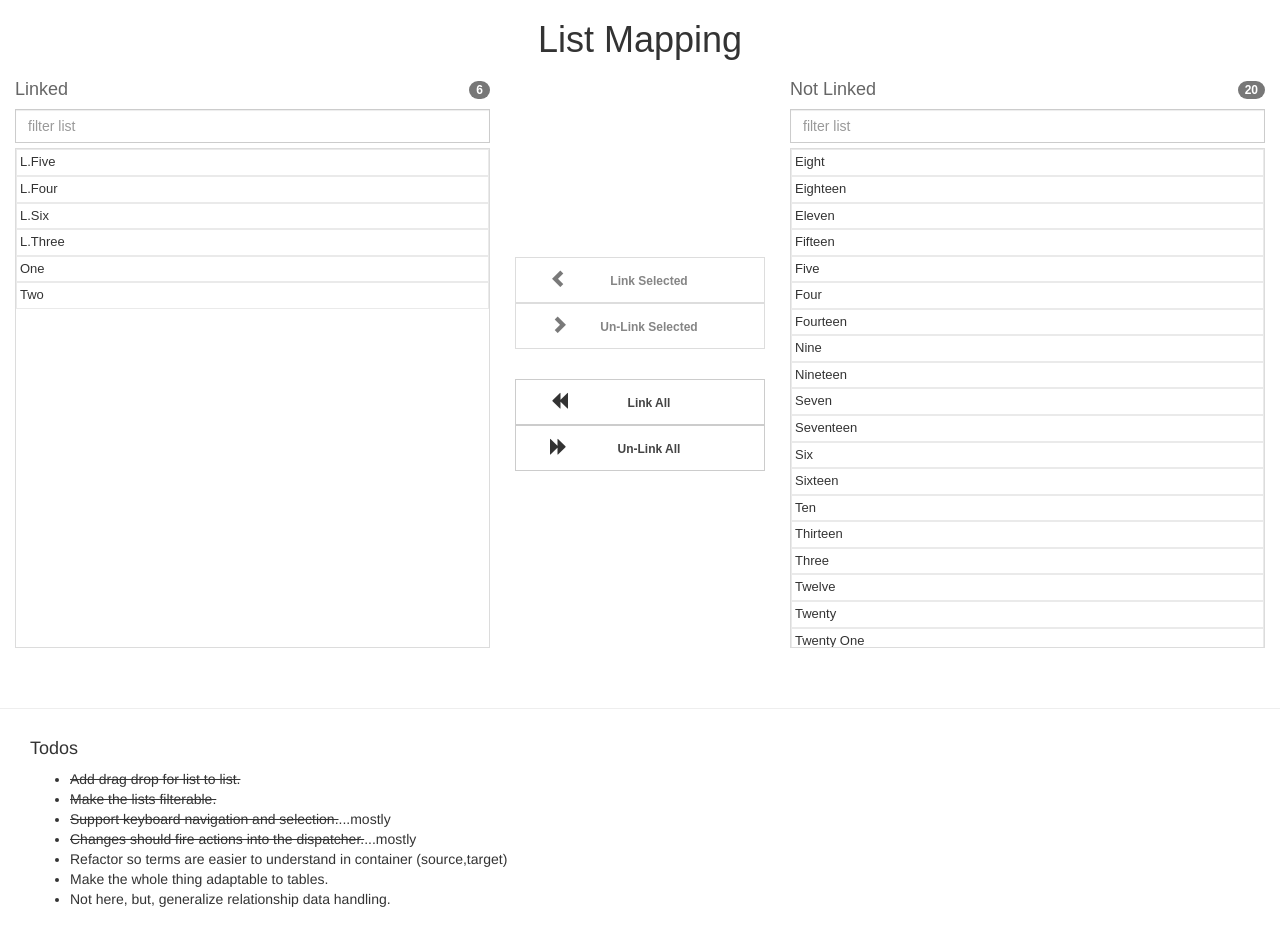
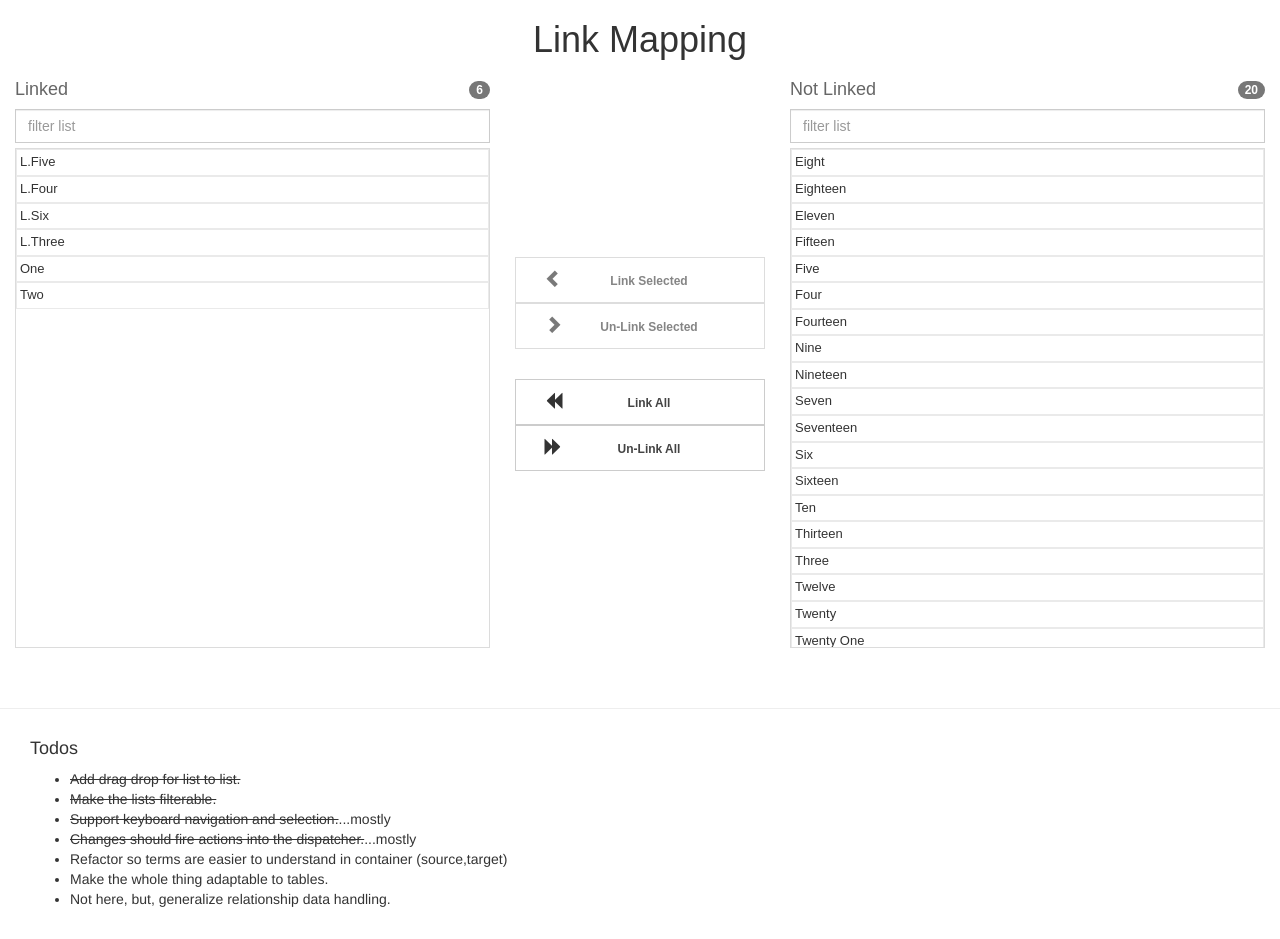
Before and after one commit to iq-mschmeets/ListMapper, a React app: page / in a window 1280 px wide. Built offline with nearby package versions, Linux system fonts and the light colour scheme.

Commit message:
ONe more update

```diff
--- a/src/index.js
+++ b/src/index.js
@@ -51,7 +51,7 @@ export default class App extends React.Component {
 
 		return (
 			<div className="App">
-				<h1>List Mapping</h1>
+				<h1>Link Mapping</h1>
 				<ListMapper data={data} dispatcher={dispatcher} />
 			</div>
 		);
--- a/src/styles.css
+++ b/src/styles.css
@@ -13,7 +13,7 @@
 	font-size: 12px;
 	color: #444;
 	display: inline-block;
-	width: 75%;
+	width: 80%;
 }
 .list-mapper .selected-item {
 	background-color: #7abc1e;
```
